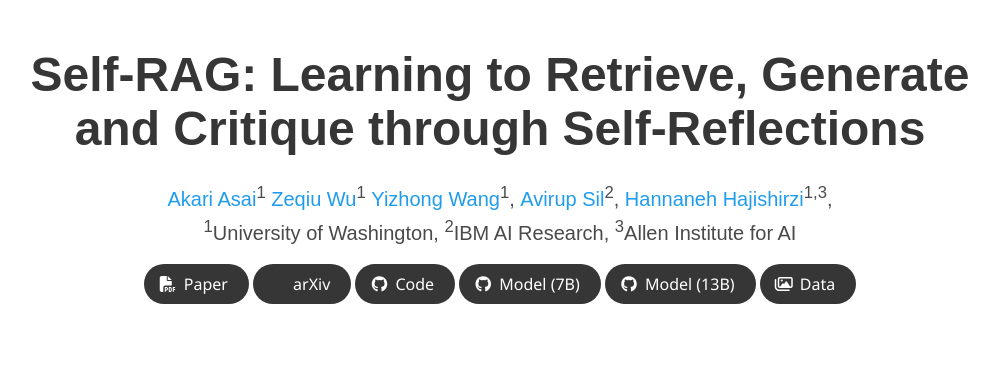
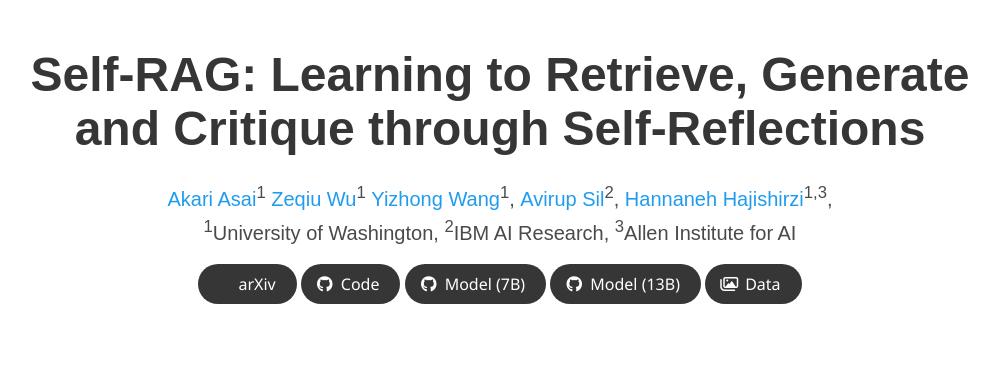
Before and after one commit to SelfRAG/SelfRAG.github.io, a plain HTML site: page index.html in a window 1280 px wide. Shown: the top 366 px of the page, without its empty margins (140-1139 px from the left). Drawn offline with nearby package versions, Linux system fonts and the light colour scheme; some icons are missing; a web font is replaced by a local one.

Commit message:
update the website

```diff
--- a/index.html
+++ b/index.html
@@ -58,15 +58,6 @@
           <div class="column has-text-centered">
             <div class="publication-links">
               <!-- PDF Link. -->
-              <span class="link-block">
-                <a href="https://akariasai.github.io/files/adaptive_retrieval_augmented_lm_arxiv.pdf"
-                   class="external-link button is-normal is-rounded is-dark">
-                  <span class="icon">
-                      <i class="fas fa-file-pdf"></i>
-                  </span>
-                  <span>Paper</span>
-                </a>
-              </span>
               <span class="link-block">
                 <a href="https://arxiv.org/abs/2310.11511"
                    class="external-link button is-normal is-rounded is-dark">
```
